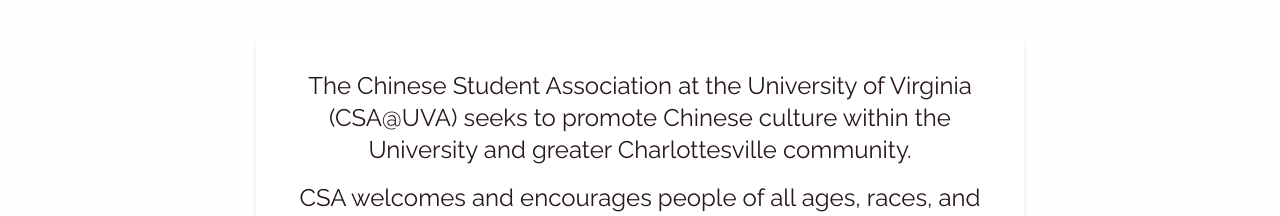
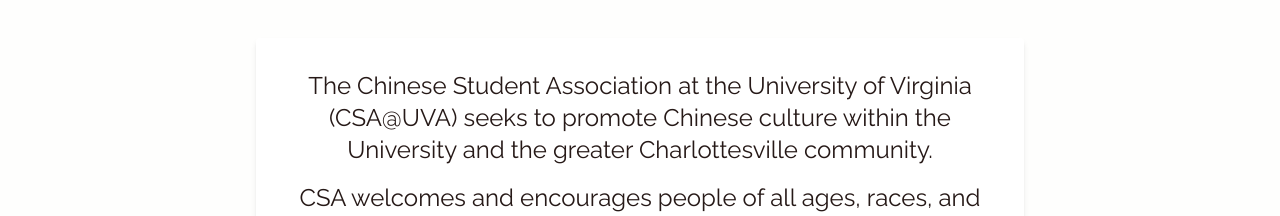
Before and after one commit to uvachinesestudentassociation/csa-website, a Next.js app: page /about in a window 1280 px wide. Shown: the part 646-862 px from the top of the page. Built offline with nearby package versions, Linux system fonts and the light colour scheme.

Commit message:
minor spelling mistake fahh

```diff
--- a/content/about.ts
+++ b/content/about.ts
@@ -16,7 +16,7 @@
   intro: {
     title: "About",
     paragraphs: [
-      "The Chinese Student Association at the University of Virginia (CSA@UVA) seeks to promote Chinese culture within the University and greater Charlottesville community.",
+      "The Chinese Student Association at the University of Virginia (CSA@UVA) seeks to promote Chinese culture within the University and the greater Charlottesville community.",
       "CSA welcomes and encourages people of all ages, races, and backgrounds!",
     ],
   },
@@ -70,4 +70,4 @@
     newMemberLabel: "Join as a new member",
     returningMemberLabel: "Returning member →",
   },
-} as const
+} as const;
```
